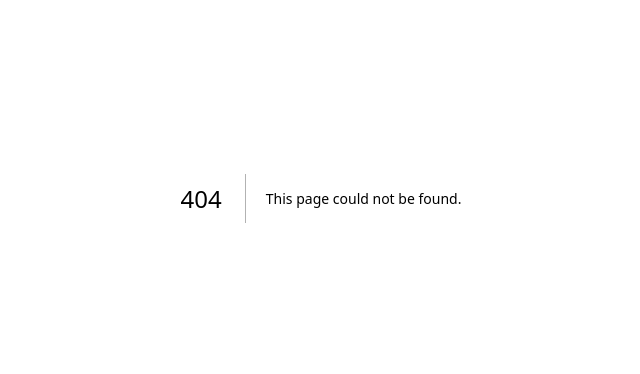
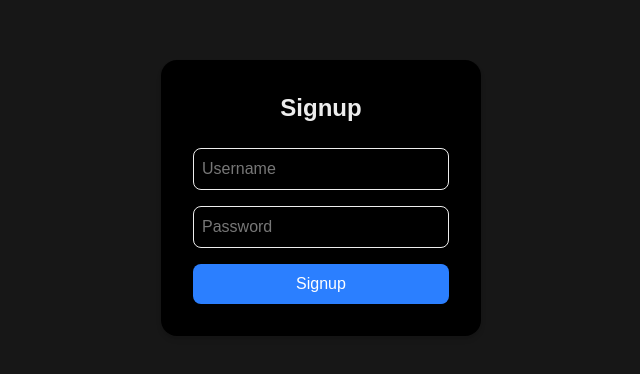
Before and after one commit to Starkkk24/SpendLog-V2, a Next.js app in the folder frontend/: page /signup in a window 1280 px wide. Before the commit this address had no page. Shown: the part 202-576 px from the top of the page, without its empty margins (319-959 px from the left). Built offline with nearby package versions, Linux system fonts and the light colour scheme.

Commit message:
feat: Signup Page created

```diff
--- /dev/null
+++ b/frontend/app/(auth)/signup/page.tsx
@@ -0,0 +1,63 @@
+"use client";
+
+import { useState } from "react";
+
+export default function SignUpPage() {
+    const [username, setUsername] = useState("");
+    const [password, setPassword] = useState("");
+
+    async function handleSignup() {
+
+        const res = await fetch(
+            "http://127.0.0.1:8000/signup/",
+            {
+                method: 'POST',
+                headers: {
+                    "Content-Type": "application/json",
+                },
+                body: JSON.stringify({ username, password }),
+            }
+        );
+        const data = await res.json();
+        console.log(data);
+        alert(res.ok ? "Signup success" : "Signup failed");
+    }
+
+    return (
+        <div className="flex items-center justify-center min-h-screen">
+            <form
+                onSubmit={(e) => {
+                    e.preventDefault();
+                    handleSignup();
+                }}
+                className="bg-black p-8 rounded-2xl shadow-md w-80"
+            >
+                <h2 className="text-2xl font-semibold mb-6 text-center">Signup</h2>
+
+                <input
+                    type="text"
+                    placeholder="Username"
+                    className="w-full p-2 mb-4 border rounded-lg focus:outline-none focus:ring-2 focus:ring-blue-500"
+                    value={username}
+                    onChange={(e) => setUsername(e.target.value)}
+                />
+
+                <input
+                    type="password"
+                    placeholder="Password"
+                    className="w-full p-2 mb-4 border rounded-lg focus:outline-none focus:ring-2 focus:ring-blue-500"
+                    value={password}
+                    onChange={(e) => setPassword(e.target.value)}
+                />
+
+                <button
+                    type="submit"
+                    className="w-full bg-blue-500 text-white p-2 rounded-lg hover:bg-blue-600 transition"
+                >
+                    Signup
+                </button>
+            </form>
+        </div>
+    );
+
+}
```
